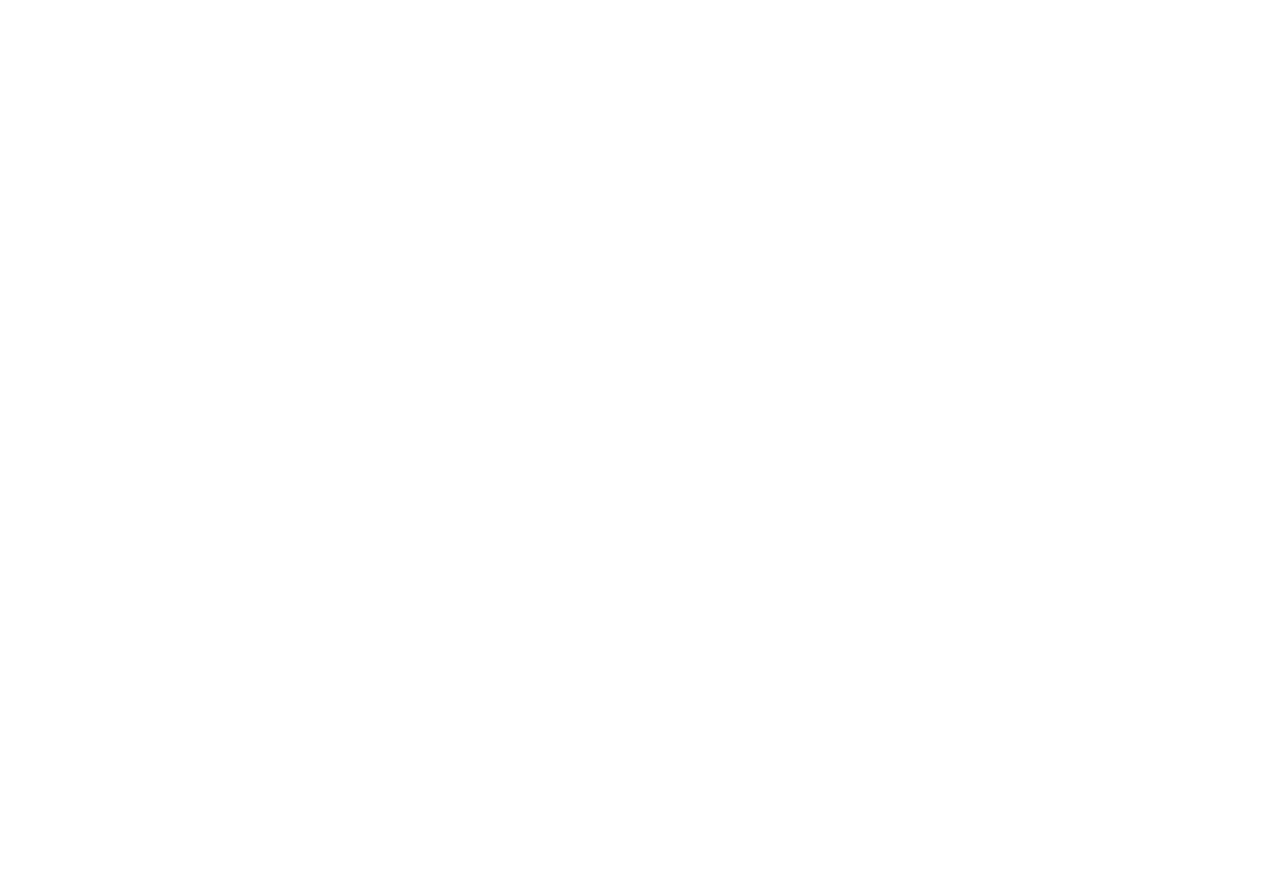
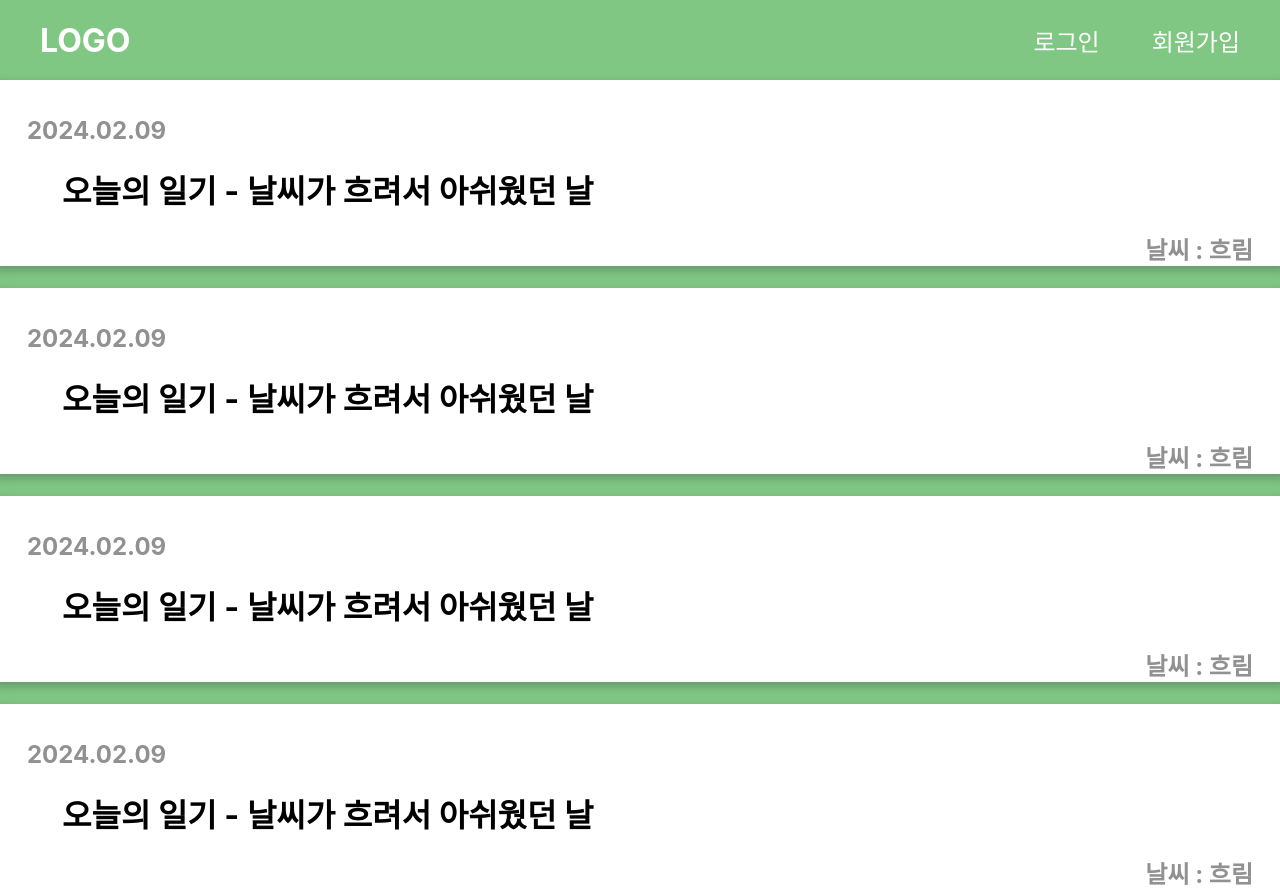
Before and after one commit to DongyangOne/toy_project_front, a React (Create React App) app: page /diary-list in a window 1280 px wide. Before the commit this address had no page. Before the commit the page ends 800 px from the top, so only its background shows below. Built offline with nearby package versions, Linux system fonts and the light colour scheme.

Commit message:
일기 리스트

```diff
--- a/src/App.js
+++ b/src/App.js
@@ -2,6 +2,7 @@
 import Home from "./pages/Home";
 import Header from "./components/Header";
 import Creatediary from "./pages/Creatediary";
+import DiaryList from "./pages/DiaryList";
 
 function App() {
   return (
@@ -10,6 +11,7 @@
         <Routes>
           <Route path="/" element={<Home />}></Route>
           <Route path="/diary" element={<Creatediary />}></Route>
+          <Route path="/diary-list" element={<DiaryList />}></Route>
         </Routes>
       </BrowserRouter>
     </div>
--- /dev/null
+++ b/src/components/DiaryListItem.js
@@ -0,0 +1,15 @@
+const DiaryListItem = Props => {
+  return (
+    <>
+      <div className="diary-item">
+        <div className="Lleft">
+          <div className="Ldate">2024.02.09</div>
+          <div className="Ltitle">오늘의 일기 - 날씨가 흐려서 아쉬웠던 날</div>
+        </div>
+        <div className="Lweather">날씨 : 흐림</div>
+      </div>
+    </>
+  );
+};
+
+export default DiaryListItem;
--- a/src/pages/Creatediary.js
+++ b/src/pages/Creatediary.js
@@ -2,6 +2,7 @@
 import "../styles/create-diary.css";
 
 const Creatediary = () => {
+  const date = new Date();
   return (
     <>
       <Header />
@@ -9,7 +10,10 @@
         <div className="diary-form">
           <div className="dateInput">
             <label>날짜</label>
-            <div className="date">2024.03.06</div>
+            <div className="date">{`${date.getFullYear()}.${(
+              "0" +
+              (date.getMonth() + 1)
+            ).slice(-2)}.${("0" + date.getDate()).slice(-2)}`}</div>
           </div>
           <div className="title-weather">
             <div className="title">
--- /dev/null
+++ b/src/pages/DiaryList.js
@@ -0,0 +1,18 @@
+import DiaryListItem from "../components/DiaryListItem";
+import Header from "../components/Header";
+import "../styles/diary-list.css";
+const DiaryList = () => {
+  return (
+    <>
+      <Header />
+      <div className="diaryList">
+        <DiaryListItem />
+        <DiaryListItem />
+        <DiaryListItem />
+        <DiaryListItem />
+      </div>
+    </>
+  );
+};
+
+export default DiaryList;
--- /dev/null
+++ b/src/styles/diary-list.css
@@ -0,0 +1,46 @@
+.diaryList {
+  width: 100%;
+  height: 100vh;
+  background-color: #81c784;
+  display: flex;
+  flex-direction: column;
+  align-items: center;
+}
+
+.diary-item {
+  background-color: white;
+  width: 1294px;
+  height: 212px;
+  margin-bottom: 22px;
+
+  box-shadow: 0px 4px 10px 0px rgb(0, 0, 0, 0.25);
+
+  display: flex;
+  justify-content: space-between;
+}
+
+.Ldate {
+  font-size: 24px;
+  font-weight: bolder;
+  color: #919191;
+
+  margin-left: 34px;
+  margin-top: 36px;
+}
+
+.Ltitle {
+  font-size: 32px;
+  font-weight: bolder;
+
+  margin-top: 21px;
+  margin-left: 69px;
+}
+
+.Lweather {
+  font-size: 24px;
+  font-weight: bolder;
+  color: #919191;
+
+  margin-right: 34px;
+  margin-top: 151px;
+}
```
